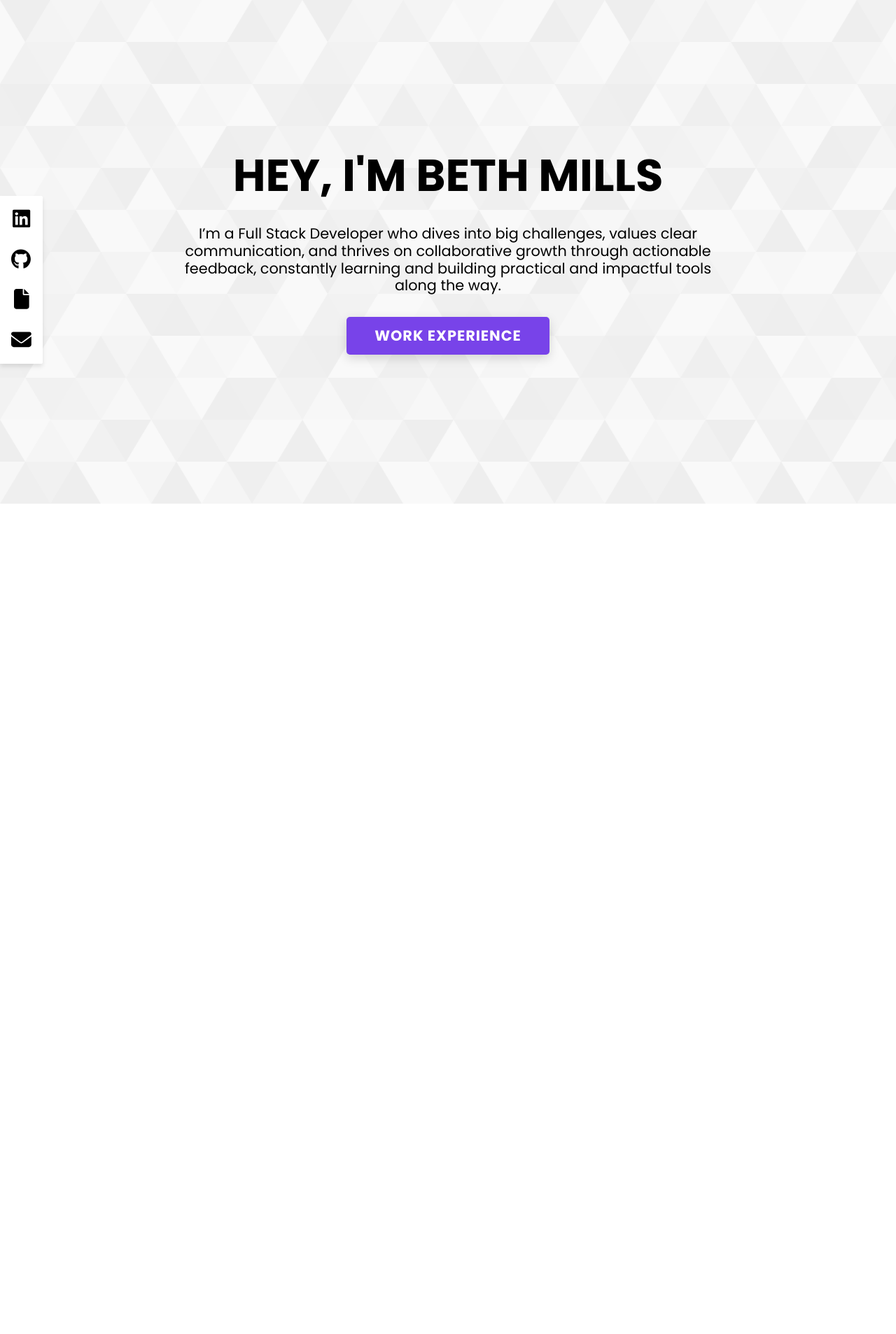
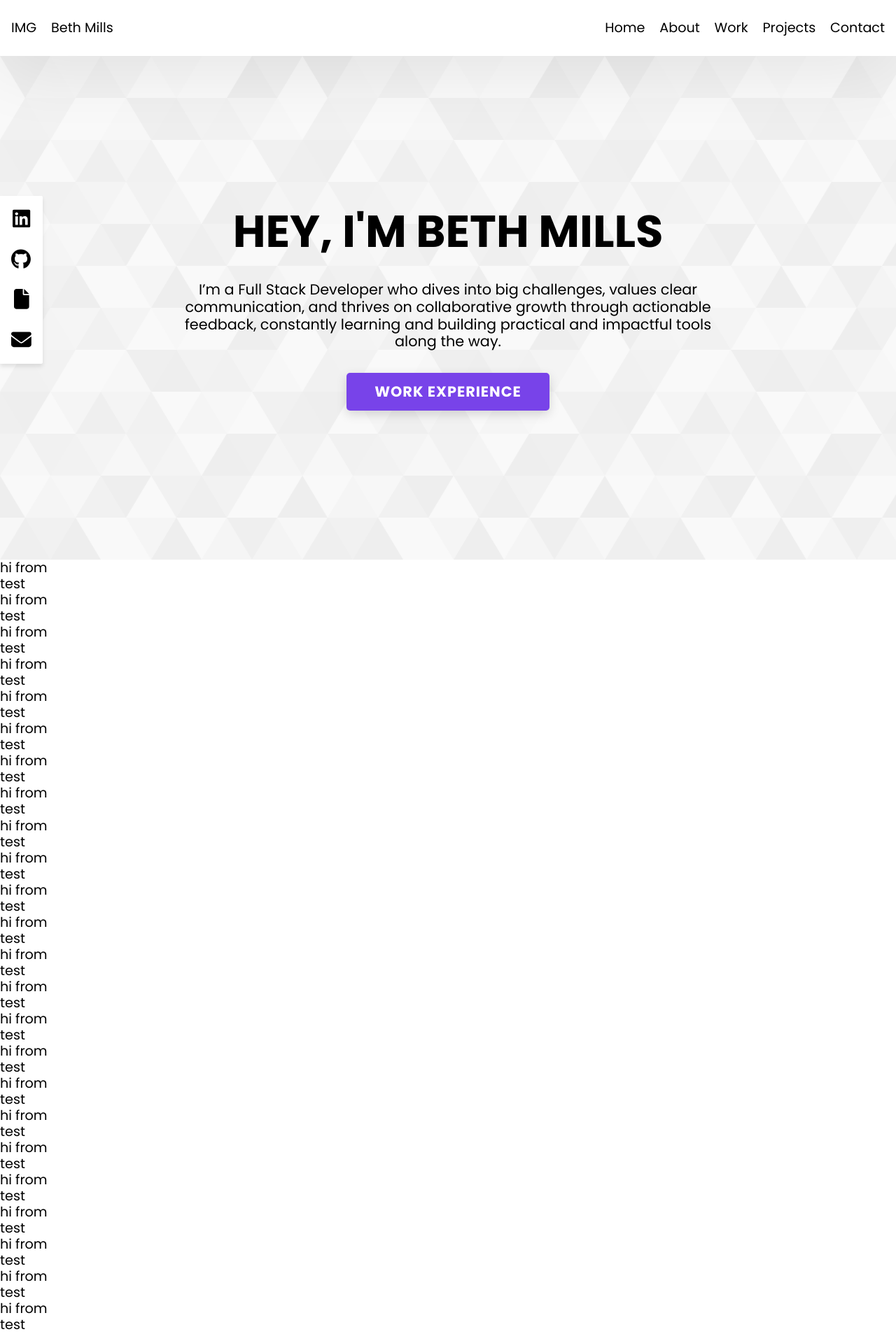
Before and after one commit to bethjmdev/devportfolio, a React (Create React App) app: page / in a window 1280 px wide. Shown: the top 1907 px of the page at 70% size. Before the commit the page ends 800 px from the top, so only its background shows below. Built offline with nearby package versions, Linux system fonts and the light colour scheme.

Commit message:
added basic layout for navbar

```diff
--- a/src/App.js
+++ b/src/App.js
@@ -9,12 +9,42 @@ import Contact from "./components/Contact";
 function App() {
   return (
     <div>
-      {/* <NavBar /> */}
+      <NavBar />
       <Header />
-      {/* <About />
+      <About />
       <Experience />
       <Projects />
-      <Contact /> */}
+      <Contact />
+      {/*  */}
+      <About />
+      <Experience />
+      <Projects />
+      <About />
+      <Experience />
+      <Projects />
+      <Contact />
+      <About />
+      <Experience />
+      <Projects />
+      <Contact />
+      <About />
+      <Experience />
+      <Projects />
+      <Contact />
+      <About />
+      <Experience />
+      <Projects />
+      <Contact />
+
+      <About />
+      <Experience />
+      <Projects />
+      <Contact />
+      <About />
+      <Experience />
+      <Projects />
+      <Contact />
+      <Contact />
     </div>
   );
 }
--- /dev/null
+++ b/src/components/NavBar.css
@@ -0,0 +1,43 @@
+.navbar {
+  background-color: #ffff;
+  height: 10vh;
+  width: 100%;
+  position: sticky;
+  top: 0;
+  left: 0;
+  z-index: 999;
+  box-shadow: 0 10px 100px rgba(0, 0, 0, 0.1);
+}
+
+.navbar .navbar-container {
+  display: flex;
+  flex-direction: row;
+  justify-content: space-between;
+  margin-left: 1rem;
+  margin-right: 1rem;
+  align-items: center;
+  height: 10vh;
+}
+
+.navbar-container .logo {
+  display: flex;
+  flex-direction: row;
+  gap: 1.3rem;
+}
+
+.navbar-container .nav-links {
+  display: flex;
+  flex-direction: row;
+  gap: 1.3rem;
+}
+
+.navbar-container .nav-links p {
+  cursor: pointer;
+  transition: text-decoration 0.3s ease;
+}
+
+.navbar-container .nav-links p:hover {
+  text-decoration: underline;
+  text-decoration-color: black;
+  text-decoration-thickness: 2px;
+}
--- a/src/components/Navbar.js
+++ b/src/components/Navbar.js
@@ -1,11 +1,23 @@
 import React from "react";
+import "./NavBar.css";
 
 function NavBar() {
   return (
-    <>
-      <p>hi from</p>
-      <p>test</p>
-    </>
+    <div className="navbar">
+      <div className="navbar-container">
+        <div className="logo">
+          <p>IMG</p>
+          <p>Beth Mills</p>
+        </div>
+        <div className="nav-links">
+          <p>Home</p>
+          <p>About</p>
+          <p>Work</p>
+          <p>Projects</p>
+          <p>Contact</p>
+        </div>
+      </div>
+    </div>
   );
 }
 
```
